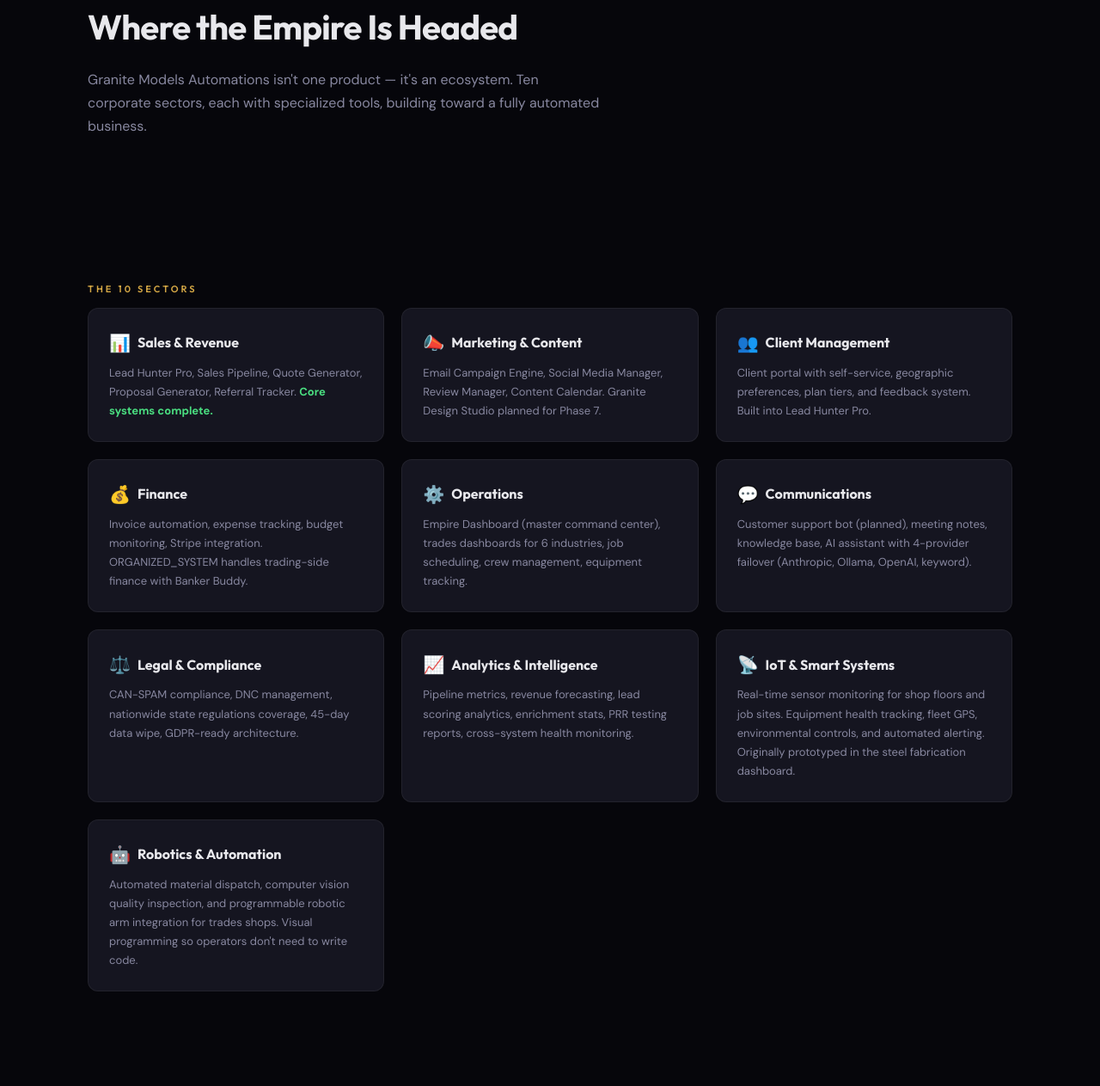
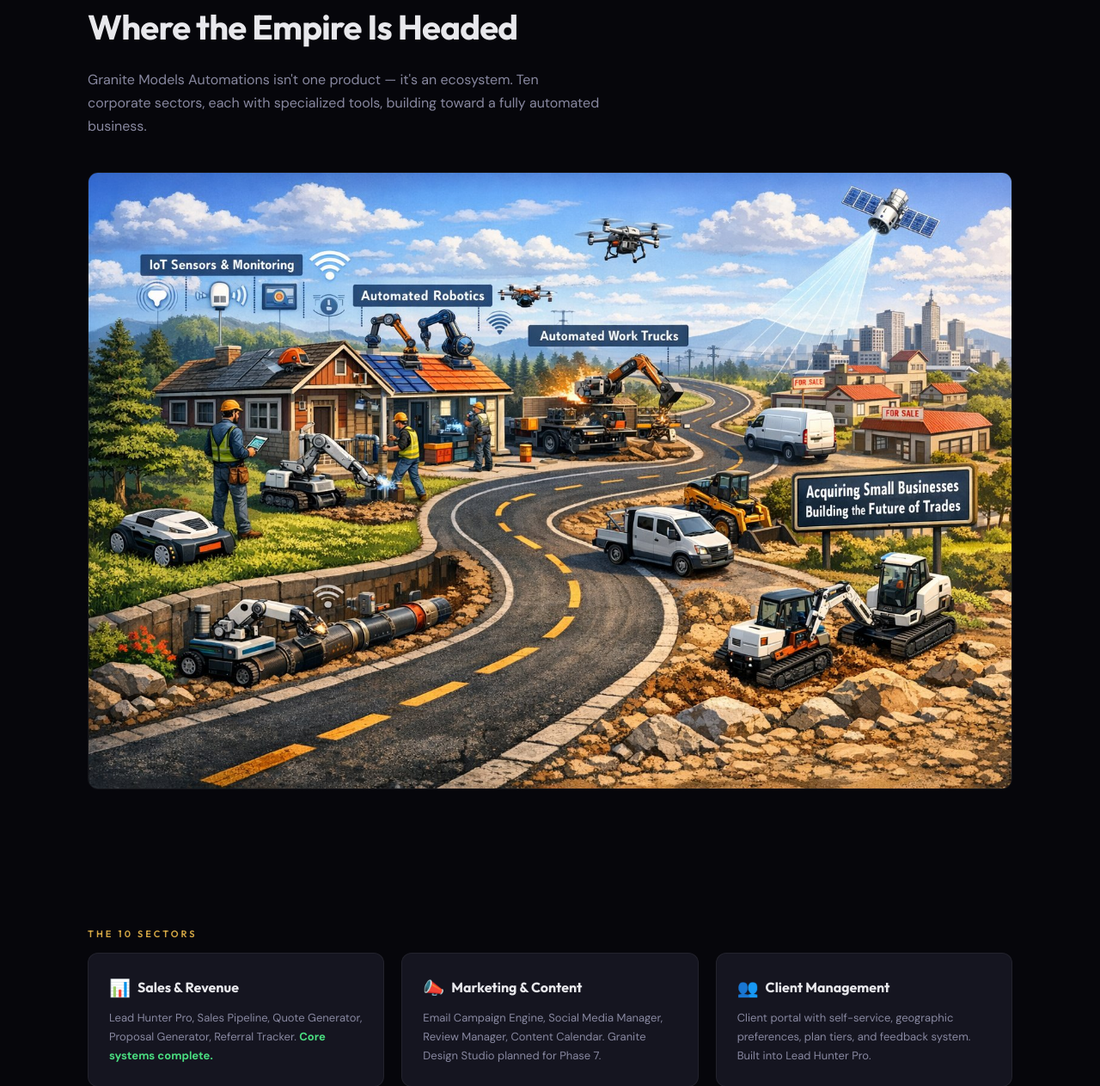
Before and after one commit to granitemodels-hub/granite-models-store, a Flask app: page /roadmap in a window 1280 px wide. Shown: the part 176-1439 px from the top of the page at 86% size. Run offline with Flask 3, Linux system fonts and the light colour scheme; some libraries are stand-ins or nearby versions.

Commit message:
Add pipeline roadmap image, fix landing.py redirect

```diff
--- a/templates/roadmap.html
+++ b/templates/roadmap.html
@@ -7,6 +7,10 @@
     <p class="section-label">ROADMAP</p>
     <h2 class="section-title">Where the Empire Is Headed</h2>
     <p class="section-desc">Granite Models Automations isn't one product — it's an ecosystem. Ten corporate sectors, each with specialized tools, building toward a fully automated business.</p>
+
+    <div style="margin-bottom:32px;border-radius:12px;overflow:hidden;border:1px solid var(--border)">
+      <img src="/static/roadmap-pipeline.jpg" alt="Granite Models Automation Pipeline" style="width:100%;display:block">
+    </div>
   </section>
 
   <section class="section--sm">
```
Also changed, not shown: static/roadmap-pipeline.jpg (added).
